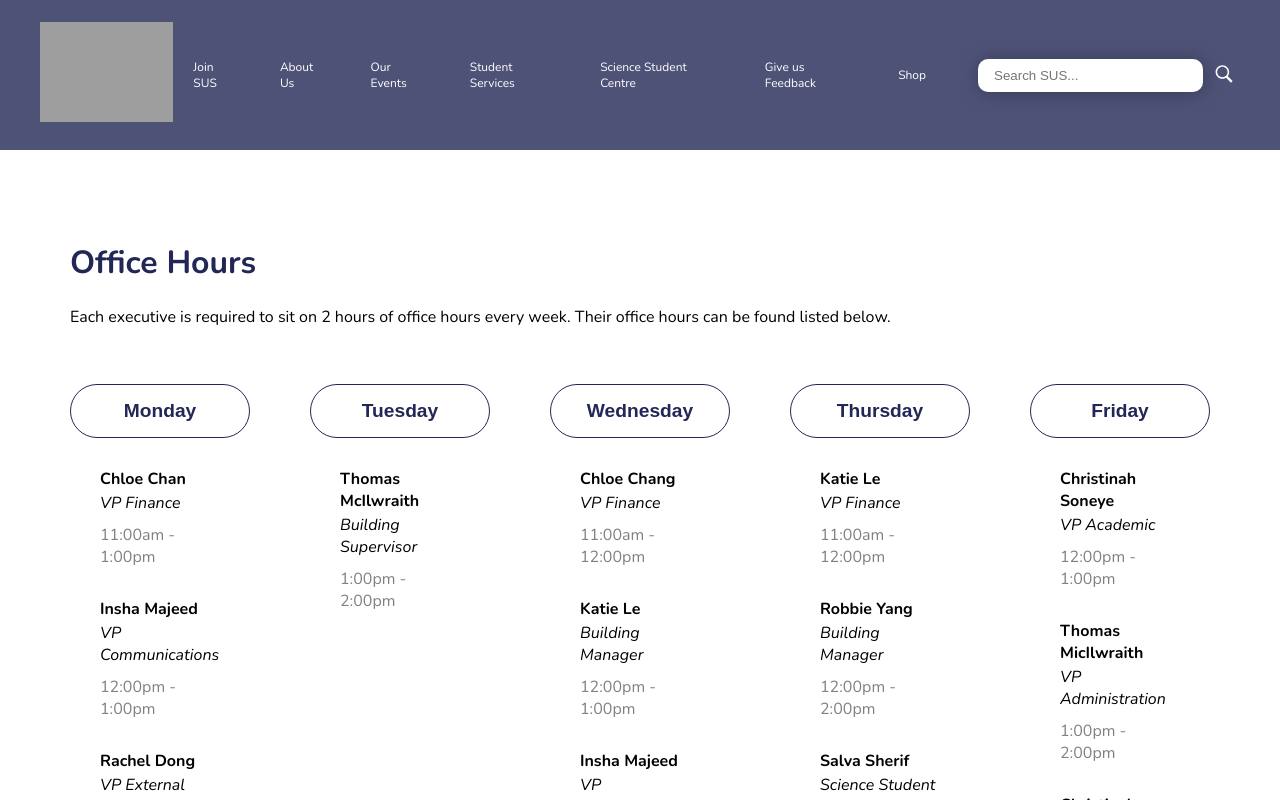
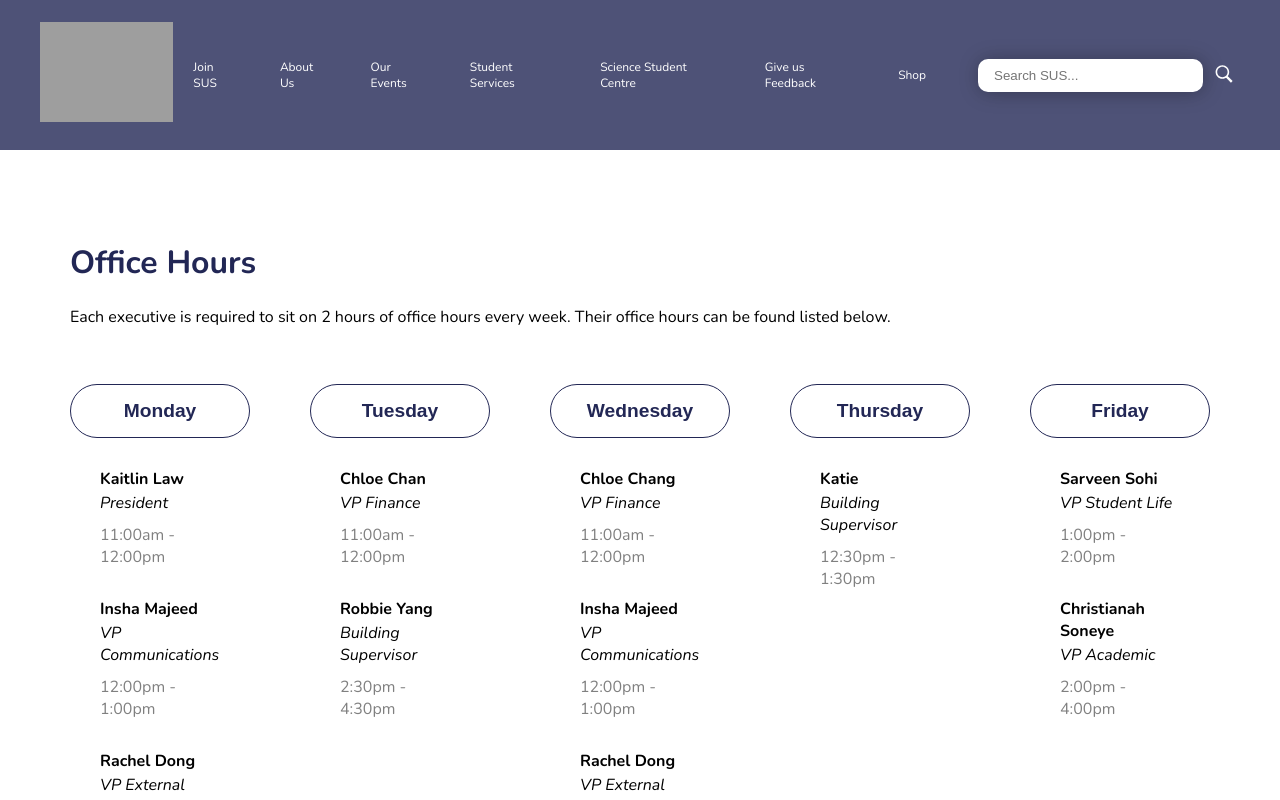
Before and after one commit to Science-Undergraduate-Society/www, a Next.js app: page /aboutUs/officeHours in a window 1280 px wide. Built offline with nearby package versions, Linux system fonts and the light colour scheme; grey boxes are pictures that could not be loaded; a web font is replaced by a local one.

Commit message:
(office hours) updated office hours

```diff
--- a/src/pages/aboutUs/officeHours.js
+++ b/src/pages/aboutUs/officeHours.js
@@ -21,9 +21,9 @@ export default function OfficeHours() {
             <Day>
               <ButtonHollowBlack>Monday</ButtonHollowBlack>
               <TimeSlot>
-                <Name>Chloe Chan</Name>
-                <PersonTitle>VP Finance</PersonTitle>
-                <Time>11:00am - 1:00pm</Time>
+                <Name>Kaitlin Law</Name>
+                <PersonTitle>President</PersonTitle>
+                <Time>11:00am - 12:00pm</Time>
               </TimeSlot>
               <TimeSlot>
                 <Name>Insha Majeed</Name>
@@ -33,15 +33,36 @@ export default function OfficeHours() {
               <TimeSlot>
                 <Name>Rachel Dong</Name>
                 <PersonTitle>VP External</PersonTitle>
-                <Time>1:00pm - 3:00pm</Time>
+                <Time>1:00pm - 2:00pm</Time>
+              </TimeSlot>
+              <TimeSlot>
+                <Name>Thomas McIlwraith</Name>
+                <PersonTitle>VP Admin</PersonTitle>
+                <Time>2:00pm - 3:00pm</Time>
+              </TimeSlot>
+              <TimeSlot>
+                <Name>Katie</Name>
+                <PersonTitle>Building Supervisor</PersonTitle>
+                <Time>3:00pm - 4:00pm</Time>
+              </TimeSlot>
+              <TimeSlot>
+                <Name>Salva Sherif</Name>
+                <PersonTitle>Science Senator</PersonTitle>
+                <Time>4:00pm - 5:00pm</Time>
               </TimeSlot>
             </Day>
+
             <Day>
               <ButtonHollowBlack>Tuesday</ButtonHollowBlack>
               <TimeSlot>
-                <Name>Thomas McIlwraith</Name>
+                <Name>Chloe Chan</Name>
+                <PersonTitle>VP Finance</PersonTitle>
+                <Time>11:00am - 12:00pm</Time>
+              </TimeSlot>
+              <TimeSlot>
+                <Name>Robbie Yang</Name>
                 <PersonTitle>Building Supervisor</PersonTitle>
-                <Time>1:00pm - 2:00pm</Time>
+                <Time>2:30pm - 4:30pm</Time>
               </TimeSlot>
             </Day>
 
@@ -53,62 +74,47 @@ export default function OfficeHours() {
                 <Time>11:00am - 12:00pm</Time>
               </TimeSlot>
               <TimeSlot>
-                <Name>Katie Le</Name>
-                <PersonTitle>Building Manager</PersonTitle>
-                <Time>12:00pm - 1:00pm</Time>
-              </TimeSlot>
-              <TimeSlot>
                 <Name>Insha Majeed</Name>
                 <PersonTitle>VP Communications</PersonTitle>
                 <Time>12:00pm - 1:00pm</Time>
               </TimeSlot>
               <TimeSlot>
-                <Name>Chloe Chang</Name>
-                <PersonTitle>VP Finance</PersonTitle>
+                <Name>Rachel Dong</Name>
+                <PersonTitle>VP External</PersonTitle>
                 <Time>1:00pm - 2:00pm</Time>
+              </TimeSlot>
+              <TimeSlot>
+                <Name>Thomas McIlwraith</Name>
+                <PersonTitle>VP Admin</PersonTitle>
+                <Time>2:00pm - 3:00pm</Time>
+              </TimeSlot>
+              <TimeSlot>
+                <Name>Savreen Sohi</Name>
+                <PersonTitle>VP Student Life</PersonTitle>
+                <Time>3:00pm - 4:00pm</Time>
               </TimeSlot>
             </Day>
 
             <Day>
               <ButtonHollowBlack>Thursday</ButtonHollowBlack>
               <TimeSlot>
-                <Name>Katie Le</Name>
-                <PersonTitle>VP Finance</PersonTitle>
-                <Time>11:00am - 12:00pm</Time>
-              </TimeSlot>
-              <TimeSlot>
-                <Name>Robbie Yang</Name>
-                <PersonTitle>Building Manager</PersonTitle>
-                <Time>12:00pm - 2:00pm</Time>
-              </TimeSlot>
-              <TimeSlot>
-                <Name>Salva Sherif</Name>
-                <PersonTitle>Science Student Senator</PersonTitle>
-                <Time>3:00pm - 5:00pm</Time>
+                <Name>Katie</Name>
+                <PersonTitle>Building Supervisor</PersonTitle>
+                <Time>12:30pm - 1:30pm</Time>
               </TimeSlot>
             </Day>
 
             <Day>
               <ButtonHollowBlack>Friday</ButtonHollowBlack>
               <TimeSlot>
-                <Name>Christinah Soneye</Name>
-                <PersonTitle>VP Academic</PersonTitle>
-                <Time>12:00pm - 1:00pm</Time>
-              </TimeSlot>
-              <TimeSlot>
-                <Name>Thomas MicIlwraith</Name>
-                <PersonTitle>VP Administration</PersonTitle>
+                <Name>Sarveen Sohi</Name>
+                <PersonTitle>VP Student Life</PersonTitle>
                 <Time>1:00pm - 2:00pm</Time>
               </TimeSlot>
               <TimeSlot>
-                <Name>Christinah Soneye</Name>
+                <Name>Christianah Soneye</Name>
                 <PersonTitle>VP Academic</PersonTitle>
-                <Time>2:00pm - 3:00pm</Time>
-              </TimeSlot>
-              <TimeSlot>
-                <Name>Savreen Sohi</Name>
-                <PersonTitle>VP Student Life</PersonTitle>
-                <Time>3:00pm - 5:00pm</Time>
+                <Time>2:00pm - 4:00pm</Time>
               </TimeSlot>
             </Day>
           </Timetable>
```
